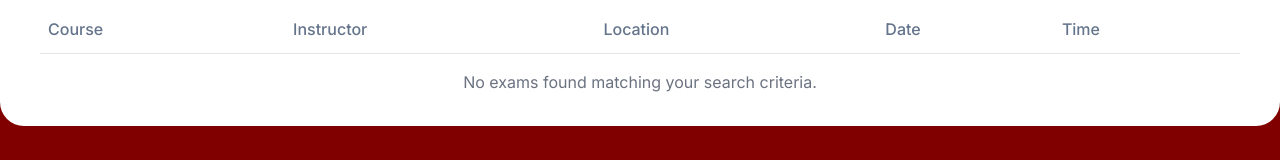
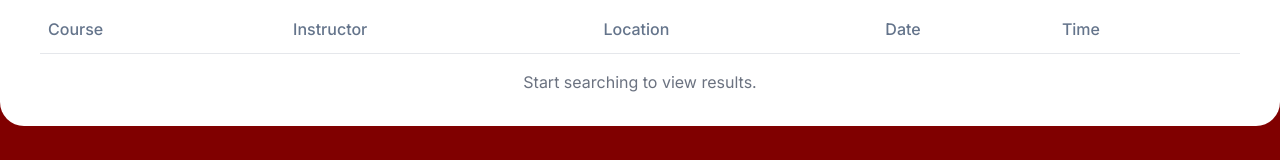
Before and after one commit to esslam-ashour/uchifinals, a Next.js app: page / in a window 1280 px wide. Shown: the part 319-479 px from the top of the page. Built offline with nearby package versions, Linux system fonts and the light colour scheme.

Commit message:
added initial message prior to first search

```diff
--- a/app/api/exams/route.ts
+++ b/app/api/exams/route.ts
@@ -1,5 +1,7 @@
 import { NextResponse } from 'next/server';
 import prisma from '@/lib/db';
+
+import { locations } from '@/data/locations';
 
 export async function GET(request: Request) {
   const url = new URL(request.url);
--- a/app/page.tsx
+++ b/app/page.tsx
@@ -12,8 +12,12 @@ export default function Home() {
   });
   const [filteredExams, setFilteredExams] = useState<Exam[]>([]);
   const [loading, setLoading] = useState(true);
+  const [searched, setSearched] = useState(false);
 
   const handleSearch = async () => {
+    if (!searchParams.details && !searchParams.date) {
+      return;
+    }
     setLoading(true);
     const trimmedSearchParams = {
       ...searchParams,
@@ -32,6 +36,7 @@ export default function Home() {
     } catch (error) {
       console.error('Error fetching exams: ', error);
     } finally {
+      setSearched(true);
       setLoading(false);
     }
   };
@@ -47,7 +52,7 @@ export default function Home() {
   return (
     <div className="container mx-auto my-6 py-4 px-10 rounded-3xl bg-white">
       <SearchForm searchParams={searchParams} onInputChange={handleInputChange} onSearch={handleSearch}  />
-      <ExamTable exams={filteredExams} loading={loading} />
+      <ExamTable exams={filteredExams} loading={loading} searched={searched} />
     </div>
   );
 }
--- a/components/ExamTable.tsx
+++ b/components/ExamTable.tsx
@@ -7,9 +7,10 @@ import { Exam } from '@/lib/definitions';
 interface ExamTableProps {
   exams: Exam[];
   loading: boolean;
+  searched: boolean;
 }
 
-export default function ExamTable({ exams, loading }: ExamTableProps) {
+export default function ExamTable({ exams, loading, searched }: ExamTableProps) {
   const [currentPage, setCurrentPage] = useState(1);
   const examsPerPage = 10;
 
@@ -50,7 +51,7 @@ export default function ExamTable({ exams, loading }: ExamTableProps) {
         </TableBody>
       </Table>
 
-      {exams.length === 0 && <p className="text-center mt-4 text-gray-500">No exams found matching your search criteria.</p>}
+      {exams.length === 0 && <p className="text-center mt-4 text-gray-500">{searched ? "No exams found matching your search criteria." : "Start searching to view results."}</p>}
 
       <Pagination totalItems={exams.length} itemsPerPage={examsPerPage} currentPage={currentPage} onPageChange={setCurrentPage} />
     </div>
```
